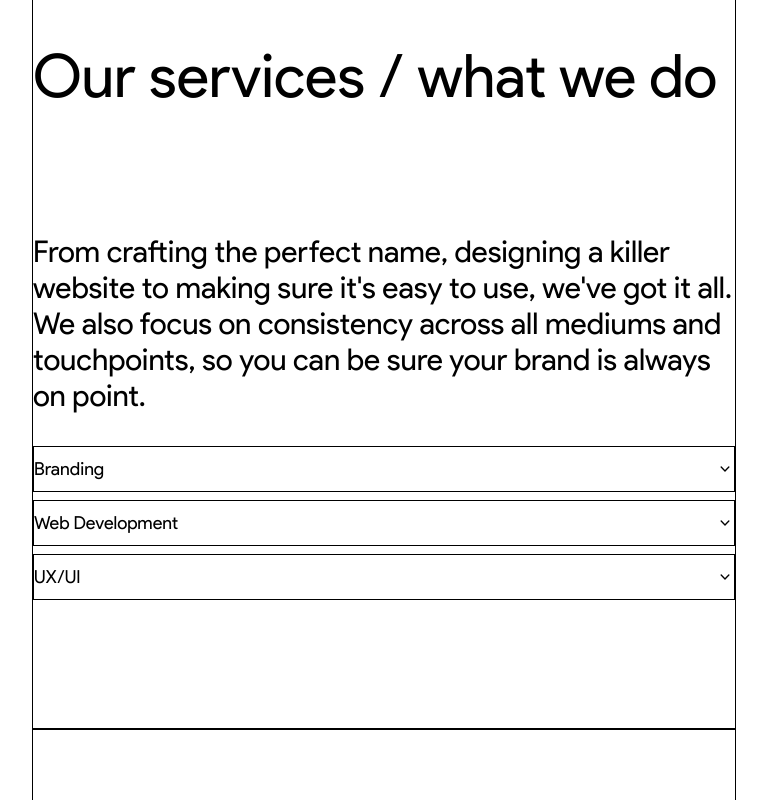
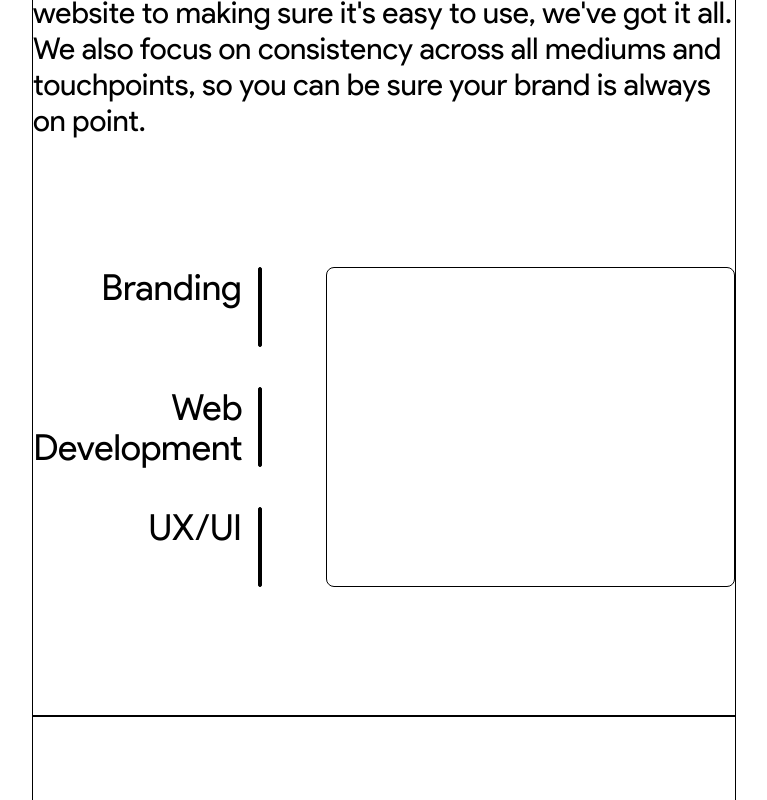
Before and after one commit to ManupaDev/curve, a Next.js app: page / in a window 1280 px wide. Shown: the part 2026-2826 px from the top of the page, without its empty margins (256-1023 px from the left). Built offline with nearby package versions, Linux system fonts and the light colour scheme.

Commit message:
feat:responsive transform

```diff
--- a/app/components/services.tsx
+++ b/app/components/services.tsx
@@ -3,21 +3,34 @@
 
 import { Disclosure } from "@headlessui/react";
 import { ChevronDownIcon } from "@heroicons/react/20/solid";
+import { useEffect, useState } from "react";
 
 function Services() {
+  const [isMobile, setIsMobile] = useState(true);
+  useEffect(() => {
+    if (window.innerWidth > 1024) {
+      setIsMobile(false);
+    }
+  }, []);
+
+  if (isMobile) {
     return (
       <div className="min-h-screen border border-black py-8 xl:py-32">
         <h1 className="text-3xl xl:text-6xl">
           Our services / <span>what we do</span>
         </h1>
         <p className="mt-4 text-base xl:mt-32 xl:text-3xl">
-        From crafting the perfect name, designing a killer website to making sure it's easy to use, we've got it all. We
-        also focus on consistency across all mediums and touchpoints, so you can be sure your brand is always on point.
+          From crafting the perfect name, designing a killer website to making sure it's easy to use, we've got it all.
+          We also focus on consistency across all mediums and touchpoints, so you can be sure your brand is always on
+          point.
         </p>
 
-      <div className="gap-y-2 mt-8 grid grid-cols-1">
+        <div className="mt-8 grid grid-cols-1 gap-y-2">
           <Disclosure as={"div"} className="border border-black">
-          <Disclosure.Button as="div" className="flex ui-open:border-red-500 items-center justify-between border-black py-2">
+            <Disclosure.Button
+              as="div"
+              className="flex items-center justify-between border-black py-2 ui-open:border-red-500"
+            >
               <span className="block text-lg">Branding</span>
               <ChevronDownIcon width={18} height={18} />
             </Disclosure.Button>
@@ -50,4 +63,37 @@ function Services() {
     );
   }
 
+  return (
+    <div className="min-h-screen border border-black py-8 xl:py-32">
+      <h1 className="text-3xl xl:text-6xl">
+        Our services / <span>what we do</span>
+      </h1>
+      <p className="mt-4 text-base xl:mt-32 xl:text-3xl">
+        From crafting the perfect name, designing a killer website to making sure it's easy to use, we've got it all. We
+        also focus on consistency across all mediums and touchpoints, so you can be sure your brand is always on point.
+      </p>
+
+      <div className="grid-cols-1-2 gap-x-16 mt-32 grid">
+        <div className="flex flex-col gap-y-10">
+          <div className="flex justify-end gap-x-4 cursor-pointer">
+            <h1 className="text-4xl">Branding</h1>
+            <div className="h-20 w-1 rounded border border-black bg-black"></div>
+          </div>
+          <div className="flex justify-end gap-x-4 cursor-pointer">
+            <h1 className="text-4xl text-right">Web Development</h1>
+            <div className="h-20 w-1 rounded border border-black bg-black"></div>
+          </div>
+          <div className="flex justify-end gap-x-4 cursor-pointer">
+            <h1 className="text-4xl">UX/UI</h1>
+            <div className="h-20 w-1 rounded border border-black bg-black"></div>
+          </div>
+        </div>
+        <div className="border border-black rounded-lg">
+
+        </div>
+      </div>
+    </div>
+  );
+}
+
 export default Services;
--- a/app/components/showcase.tsx
+++ b/app/components/showcase.tsx
@@ -3,12 +3,13 @@ import TheusImage from "./../../public/assets/theus-branding.png";
 import DailyImage from "./../../public/assets/dayly-branding.png";
 
 function Showcase() {
+
   return (
     <div className="py-4 xl:py-32 border border-black min-h-screen">
       <h1 className="text-3xl xl:text-6xl">
         New to the scene, but already making a <span>big impact</span>
       </h1>
-      <div className="grid mt-8 grid-cols-1 gap-y-8">
+      <div className="grid mt-8 grid-cols-1 xl:grid-cols-2 place-items-center gap-y-8">
         <Image src={TheusImage} alt="theus branding" />
         <Image src={DailyImage} alt="daily branding" />
       </div>
```
Lines whose indentation alone changed are shown as unchanged.
